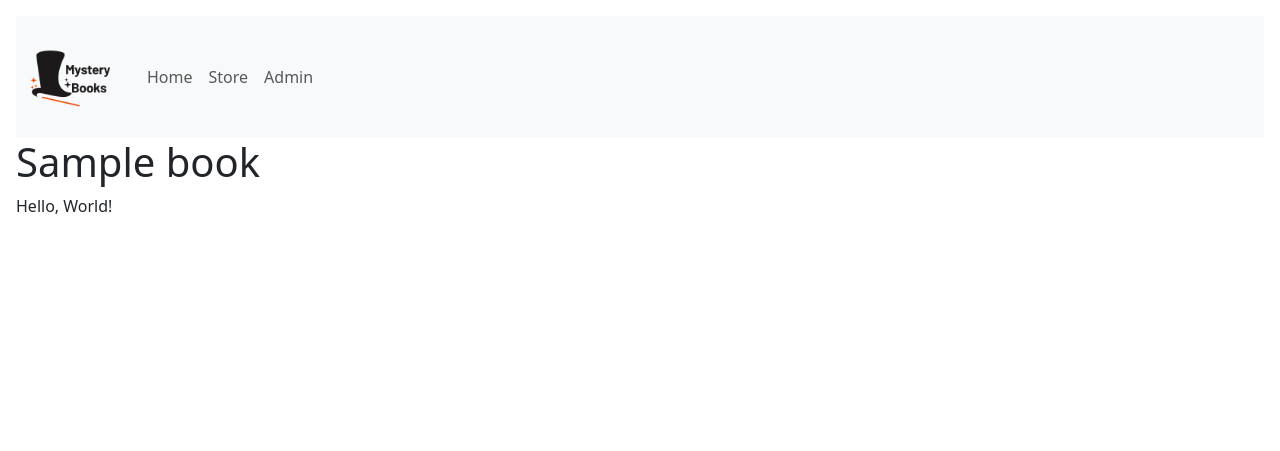
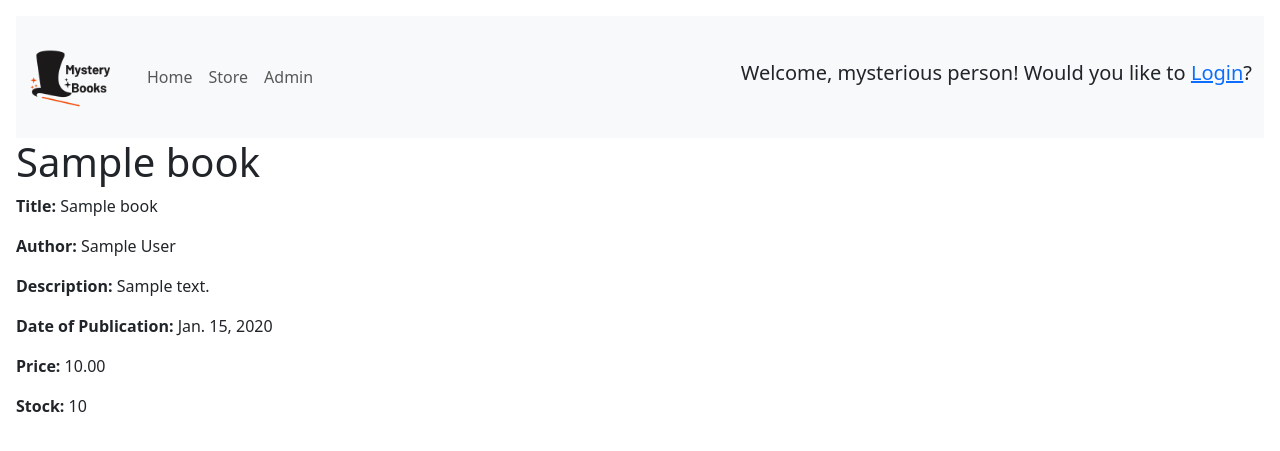
Before and after one commit to zsolt-nagy/2023-apr-django-bookstore, a Django app: page /store/1 in a window 1280 px wide. Shown: the top 451 px of the page. Run offline with Django 4.2, Linux system fonts and the light colour scheme; tables that the repository leaves empty hold one stand-in row (values such as "Sample post").

Commit message:
book details page and links

```diff
--- a/store/templates/base.html
+++ b/store/templates/base.html
@@ -47,6 +47,25 @@
                             </li>
                         </ul>
                     </div>
+                    <div>
+                        {% if request.user.is_authenticated %}
+                            <h5>
+                                Welcome,
+                                {% if request.user.first_name %}
+                                    {{ request.user.first_name }}!
+                                {% else %}
+                                    {{ request.user.username}}!
+                                {% endif %}
+                                <a href="{% url 'admin:index' %}">Logout</a>
+                            </h5>
+                        {% else %}
+                            <h5>
+                                Welcome, mysterious person!
+                                Would you like to <a href="{% url 'index' %}">Login</a>?
+                            </h5>
+                        {% endif %}
+                    </div>
+
                 </div>
             </nav>
 
@@ -55,6 +74,7 @@
         </header>
         <main>
             <h1>{{ page }}</h1>
+
             {% block content %}
             {% endblock %}
         </main>
--- /dev/null
+++ b/store/templates/store/book.html
@@ -0,0 +1,13 @@
+{% extends 'base.html' %}
+
+{% block content %}
+
+    {% if book != None %}
+        <p><strong>Title:</strong> {{ book.title }} </p>
+        <p><strong>Author:</strong> {{ book.author }}</p>
+        <p><strong>Description:</strong> {{ book.description }}</p>
+        <p><strong>Date of Publication:</strong> {{ book.publish_date }}</p>
+        <p><strong>Price:</strong> {{ book.price }}</p>
+        <p><strong>Stock:</strong> {{ book.stock }}</p>
+    {% endif %}
+{% endblock %}
--- a/store/views.py
+++ b/store/views.py
@@ -23,10 +23,15 @@ def store(request):
    return render(request, "store/store.html", context)
 
 def display_book(request, book_id):
-    book = Book.objects.get(id=book_id)
+    try:
+        book = Book.objects.get(id=book_id)
+        title = book.title
+    except:
+        book = None
+        title = 'Book was not found'
     context = {
-        'page': book.title,
-        'menu_item': book.title,
+        'page': title,
+        'menu_item': title,
         'book': book
     }
-    return render(request, 'store/template.html', context) # TODO: write new template
+    return render(request, 'store/book.html', context) # TODO: write new template
```
Also changed, not shown: store/templates/store/store.html (+1 -20 lines).
